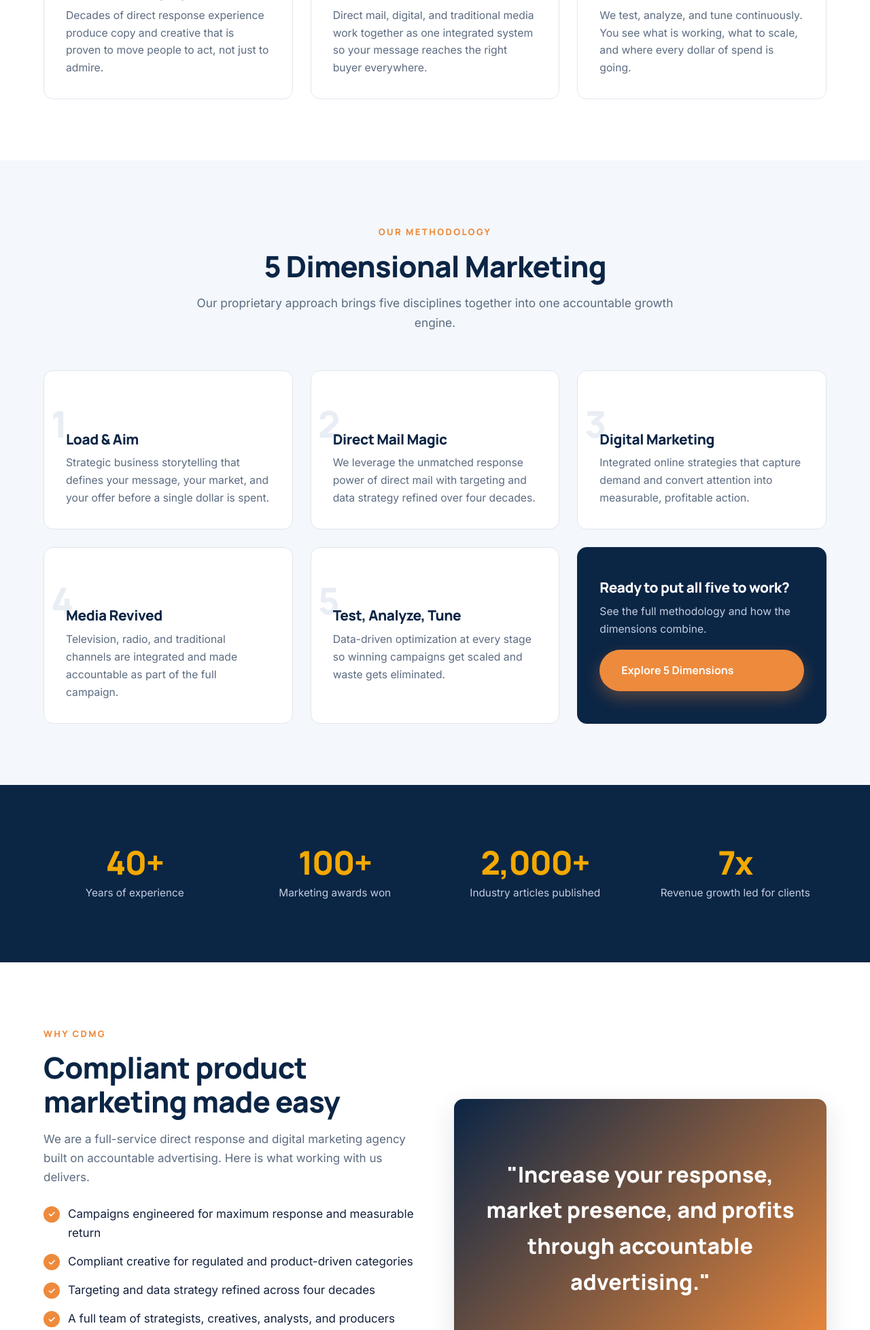
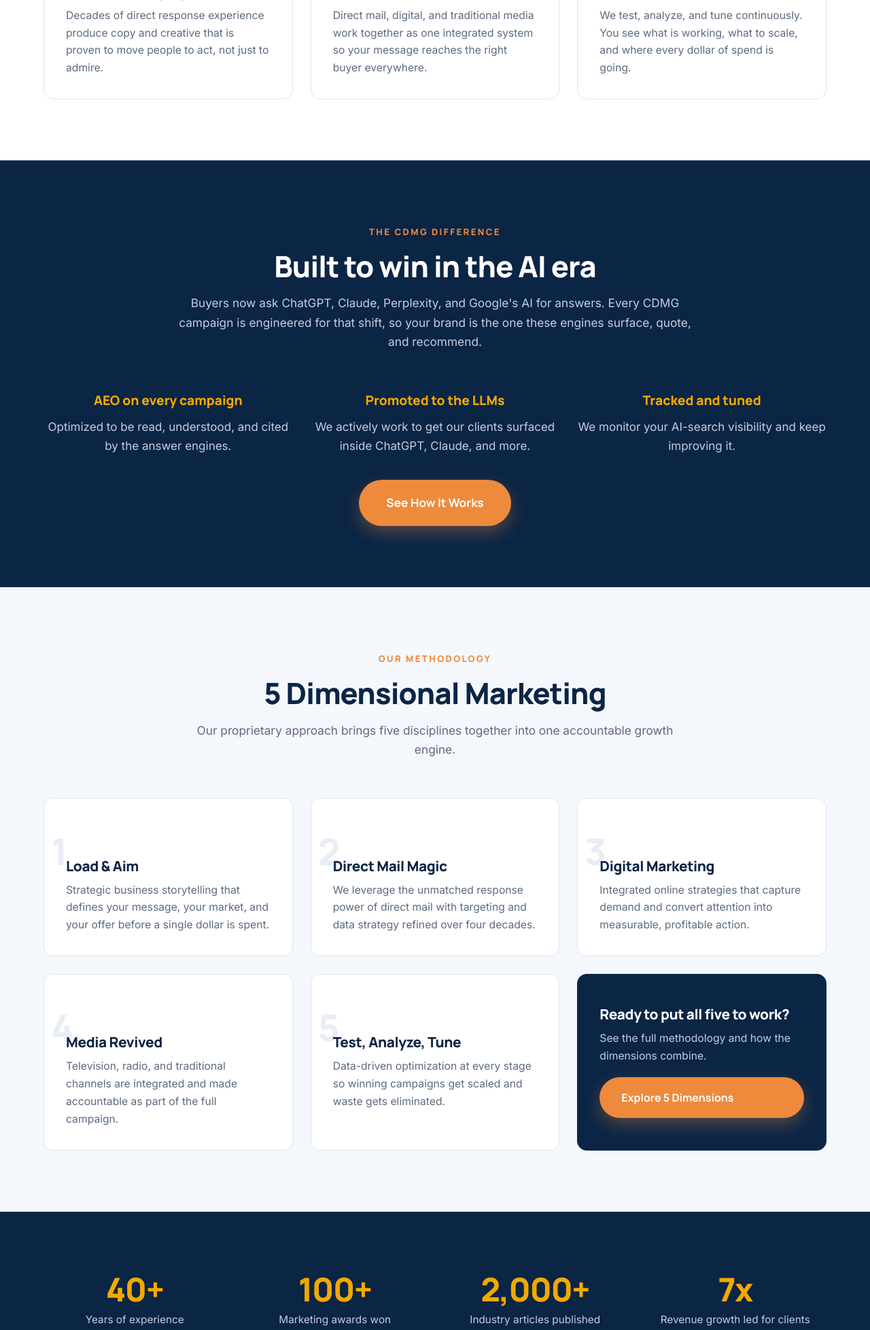
Before and after one commit to aliciamichele-cdmg/cdmg-website, a WordPress theme: template wp-theme/cdmg/front-page.php in a window 1280 px wide. Shown: the part 2042-3999 px from the top of the page at 68% size. Run offline with PHP 8.4 and a stand-in for WordPress, Linux system fonts and the light colour scheme; the site name, menu and one post (Sample post) are stand-ins, and other content is empty.

Commit message:
Highlight AI visibility on the homepage
Adds a concise navy 'Built to win in the AI era' band after the value
proposition, with the three AI pillars and a link to the 5 Dimensions page.

Co-Authored-By: Claude Opus 4.8 <noreply@anthropic.com>

```diff
--- a/wp-theme/cdmg/front-page.php
+++ b/wp-theme/cdmg/front-page.php
@@ -77,6 +77,34 @@ get_header();
 					<h3>Measurable Profit</h3>
 					<p>We test, analyze, and tune continuously. You see what is working, what to scale, and where every dollar of spend is going.</p>
 				</div>
+			</div>
+		</div>
+	</section>
+
+	<!-- ===== AI visibility differentiator ===== -->
+	<section class="section section--navy">
+		<div class="container">
+			<div class="section-head center reveal" style="max-width:760px;">
+				<span class="eyebrow">The CDMG Difference</span>
+				<h2>Built to win in the AI era</h2>
+				<p>Buyers now ask ChatGPT, Claude, Perplexity, and Google's AI for answers. Every CDMG campaign is engineered for that shift, so your brand is the one these engines surface, quote, and recommend.</p>
+			</div>
+			<div class="grid grid-3" style="margin-top:8px;">
+				<div class="reveal" style="text-align:center;">
+					<div style="font-family:var(--font-head); font-weight:800; color:var(--gold); font-size:1.2rem; margin-bottom:8px;">AEO on every campaign</div>
+					<p>Optimized to be read, understood, and cited by the answer engines.</p>
+				</div>
+				<div class="reveal" style="text-align:center;">
+					<div style="font-family:var(--font-head); font-weight:800; color:var(--gold); font-size:1.2rem; margin-bottom:8px;">Promoted to the LLMs</div>
+					<p>We actively work to get our clients surfaced inside ChatGPT, Claude, and more.</p>
+				</div>
+				<div class="reveal" style="text-align:center;">
+					<div style="font-family:var(--font-head); font-weight:800; color:var(--gold); font-size:1.2rem; margin-bottom:8px;">Tracked and tuned</div>
+					<p>We monitor your AI-search visibility and keep improving it.</p>
+				</div>
+			</div>
+			<div class="reveal" style="text-align:center; margin-top:36px;">
+				<a href="<?php echo esc_url( home_url( '/5-dimensions/' ) ); ?>" class="btn btn--primary btn--lg">See How It Works</a>
 			</div>
 		</div>
 	</section>
```
Also changed, not shown: index.html (+28 -0 lines).
